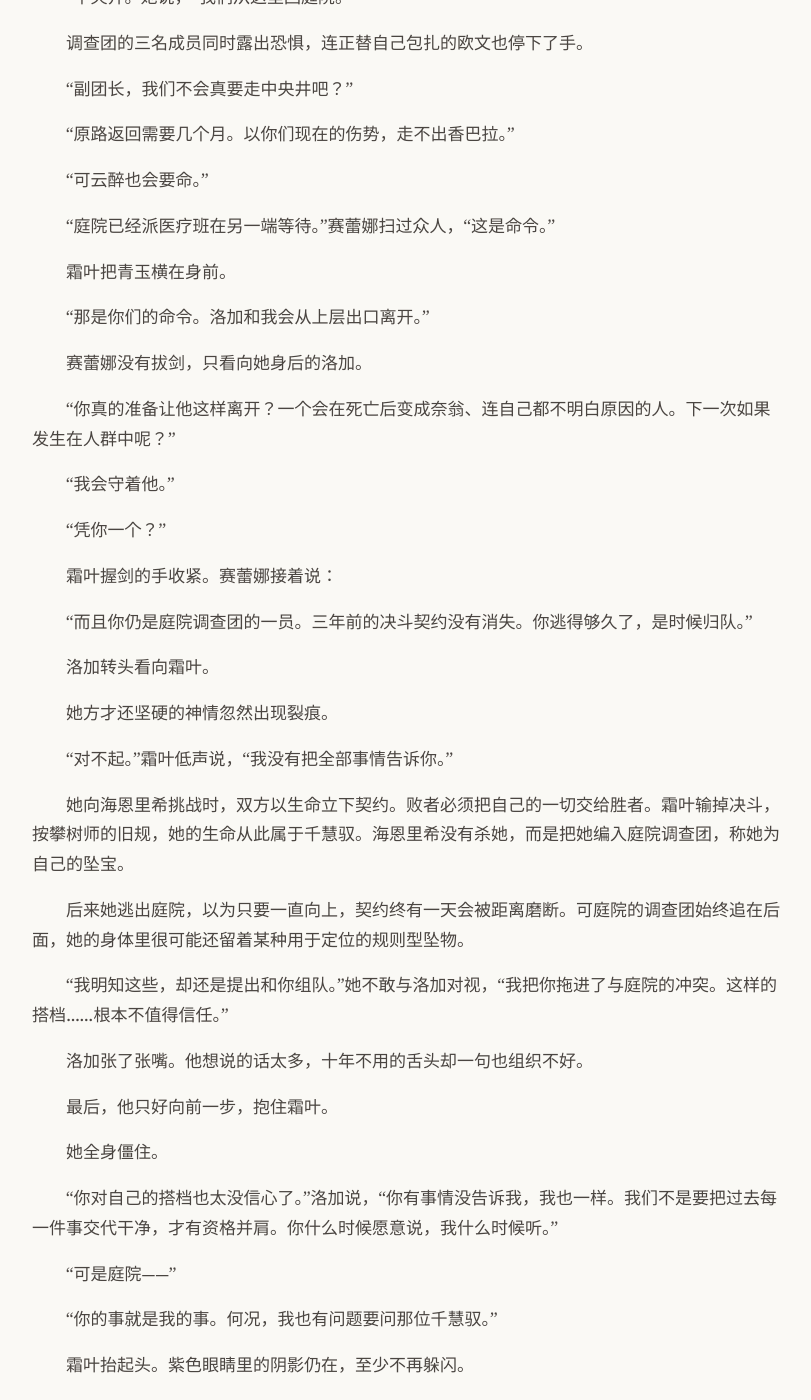
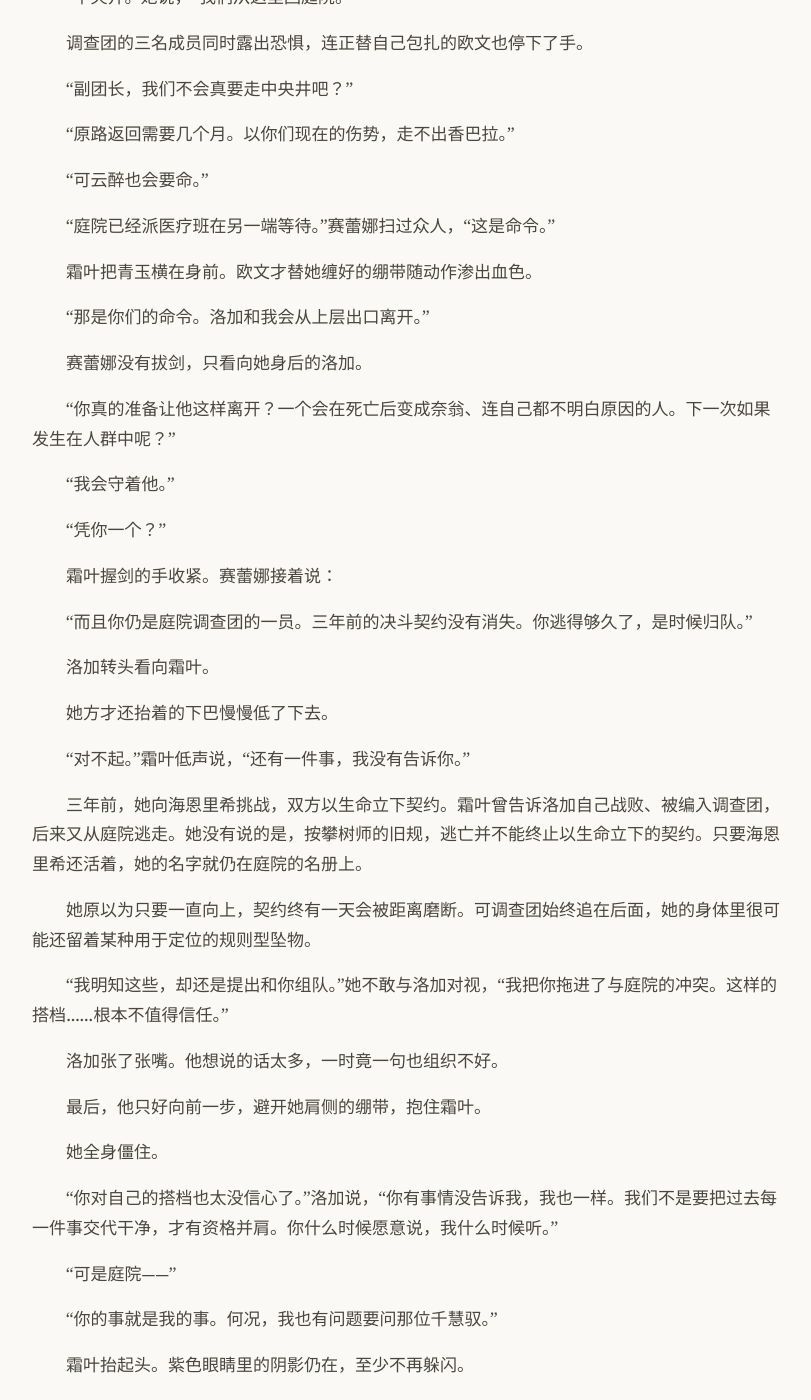
Before and after one commit to yihenc/yihenc.github.io, a Jekyll site: the page built from _posts/2026-03-05-庭院.md, in a window 1280 px wide and 1400 px high, scrolled down 403 px. Shown: the whole window, without its empty margins (232-1043 px from the left). Built offline with Jekyll 4.4.1, drawn with Linux system fonts in a browser that asks for light colours; nearby versions of some CDN libraries; some of the changed text lies outside the part shown.

Commit message:
Edit: 精校庭院并闭合出井与契约连续性

```diff
--- a/_posts/2026-03-05-庭院.md
+++ b/_posts/2026-03-05-庭院.md
@@ -23,7 +23,7 @@
 
 “庭院已经派医疗班在另一端等待。”赛蕾娜扫过众人，“这是命令。”
 
-霜叶把青玉横在身前。
+霜叶把青玉横在身前。欧文才替她缠好的绷带随动作渗出血色。
 
 “那是你们的命令。洛加和我会从上层出口离开。”
 
@@ -41,19 +41,19 @@
 
 洛加转头看向霜叶。
 
-她方才还坚硬的神情忽然出现裂痕。
+她方才还抬着的下巴慢慢低了下去。
 
-“对不起。”霜叶低声说，“我没有把全部事情告诉你。”
+“对不起。”霜叶低声说，“还有一件事，我没有告诉你。”
 
-她向海恩里希挑战时，双方以生命立下契约。败者必须把自己的一切交给胜者。霜叶输掉决斗，按攀树师的旧规，她的生命从此属于千慧驭。海恩里希没有杀她，而是把她编入庭院调查团，称她为自己的坠宝。
+三年前，她向海恩里希挑战，双方以生命立下契约。霜叶曾告诉洛加自己战败、被编入调查团，后来又从庭院逃走。她没有说的是，按攀树师的旧规，逃亡并不能终止以生命立下的契约。只要海恩里希还活着，她的名字就仍在庭院的名册上。
 
-后来她逃出庭院，以为只要一直向上，契约终有一天会被距离磨断。可庭院的调查团始终追在后面，她的身体里很可能还留着某种用于定位的规则型坠物。
+她原以为只要一直向上，契约终有一天会被距离磨断。可调查团始终追在后面，她的身体里很可能还留着某种用于定位的规则型坠物。
 
 “我明知这些，却还是提出和你组队。”她不敢与洛加对视，“我把你拖进了与庭院的冲突。这样的搭档……根本不值得信任。”
 
-洛加张了张嘴。他想说的话太多，十年不用的舌头却一句也组织不好。
+洛加张了张嘴。他想说的话太多，一时竟一句也组织不好。
 
-最后，他只好向前一步，抱住霜叶。
+最后，他只好向前一步，避开她肩侧的绷带，抱住霜叶。
 
 她全身僵住。
 
@@ -121,11 +121,11 @@
 
 “四名莲环都出现意识解离，准备长期疗养舱！”
 
+霜叶接着走出裂口。她额头满是冷汗，仍勉强能自己行走。
+
+洛加紧随其后，一把扶住她。他除了短暂耳鸣，几乎没有任何反应。
+
 赛蕾娜最后一个走出裂口。她伤势最重，脚步却没有摇晃，只是脸色比平时更加苍白。
-
-紧随她出来的洛加扶住霜叶。
-
-霜叶额头满是冷汗，仍能自己行走。洛加除了短暂耳鸣，几乎没有任何反应。
 
 医疗班长盯着两人，像看见两种违反常识的生物。
 
@@ -141,7 +141,7 @@
 
 她说完，视线在担架上一一停留，确认每个人仍在呼吸，才允许医疗人员检查自己的胸口。
 
-洛加扶着霜叶沿通道向外走。身后的白色板根迅速枯萎，上半截缩回洞顶，下半截沉入地面，仿佛刚才那条跨越数万米的道路从未存在。
+洛加扶着霜叶沿通道向外走。身后的白色板根迅速枯萎，裂口随之合拢，整根柱体沉入地面，仿佛刚才那条跨越数万米的道路从未存在。
 
 “你真的没事？”霜叶问。
 
@@ -241,7 +241,7 @@
 
 洛加握住她的手。
 
-“她曾在决斗中输给您，所以契约把她的生命判给了庭院。但对我来说，她不是任何人的坠宝。我想请您解除契约，让她自由。”
+“她曾在决斗中输给您，所以契约把她的生命判给了您。但对我来说，她不是任何人的坠宝。我想请您解除契约，让她自由。”
 
 霜叶猛地看向他。
 
@@ -323,7 +323,7 @@
 
 “那是什么意思？”
 
-“失落神明的真名。第一位生命、第一位人类，也可能是第一条奈翁。”
+“失落神明的真名。最初的生命，也可能是第一条奈翁。”
 
 一个温柔声音从洛加记忆深处掠过。
 
@@ -357,7 +357,7 @@
 
 “你为什么不公开？”洛加问。
 
-“因为人类用了上千年才推进到第九层。若所有人知道顶点仍有二十多层，更知道驭者可以借中央井绕过他们用生命开辟的道路，攀登秩序会立刻崩溃。”
+“因为人类用了上千年才推进到第九层。若所有人知道顶点前仍横着近二十层云海，更知道驭者可以借中央井绕过他们用生命开辟的道路，攀登秩序会立刻崩溃。”
 
 海恩里希用指尖转动空杯。
 
```
Also changed, not shown: other parts of _posts/2026-03-05-庭院.md (+1 -1 lines).
